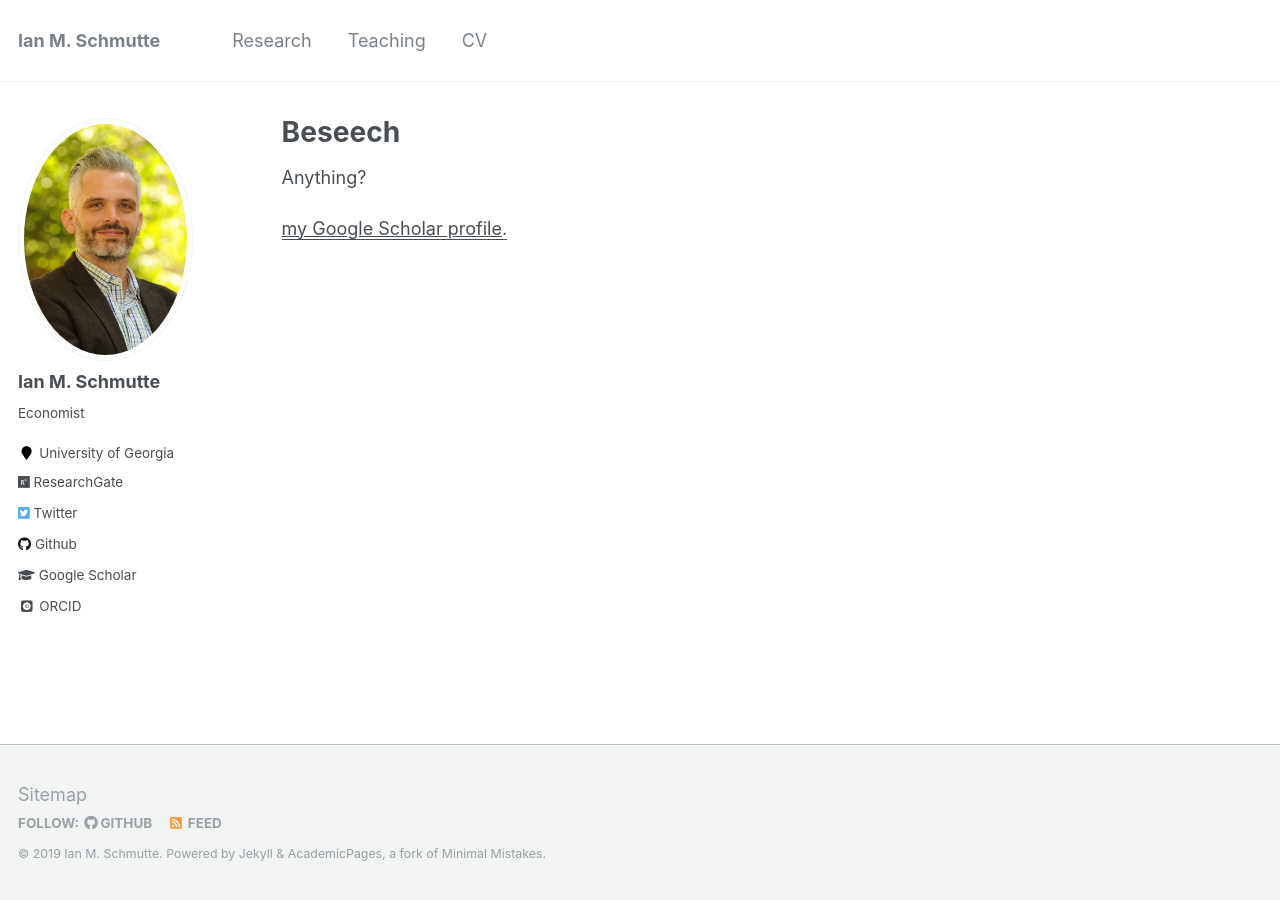
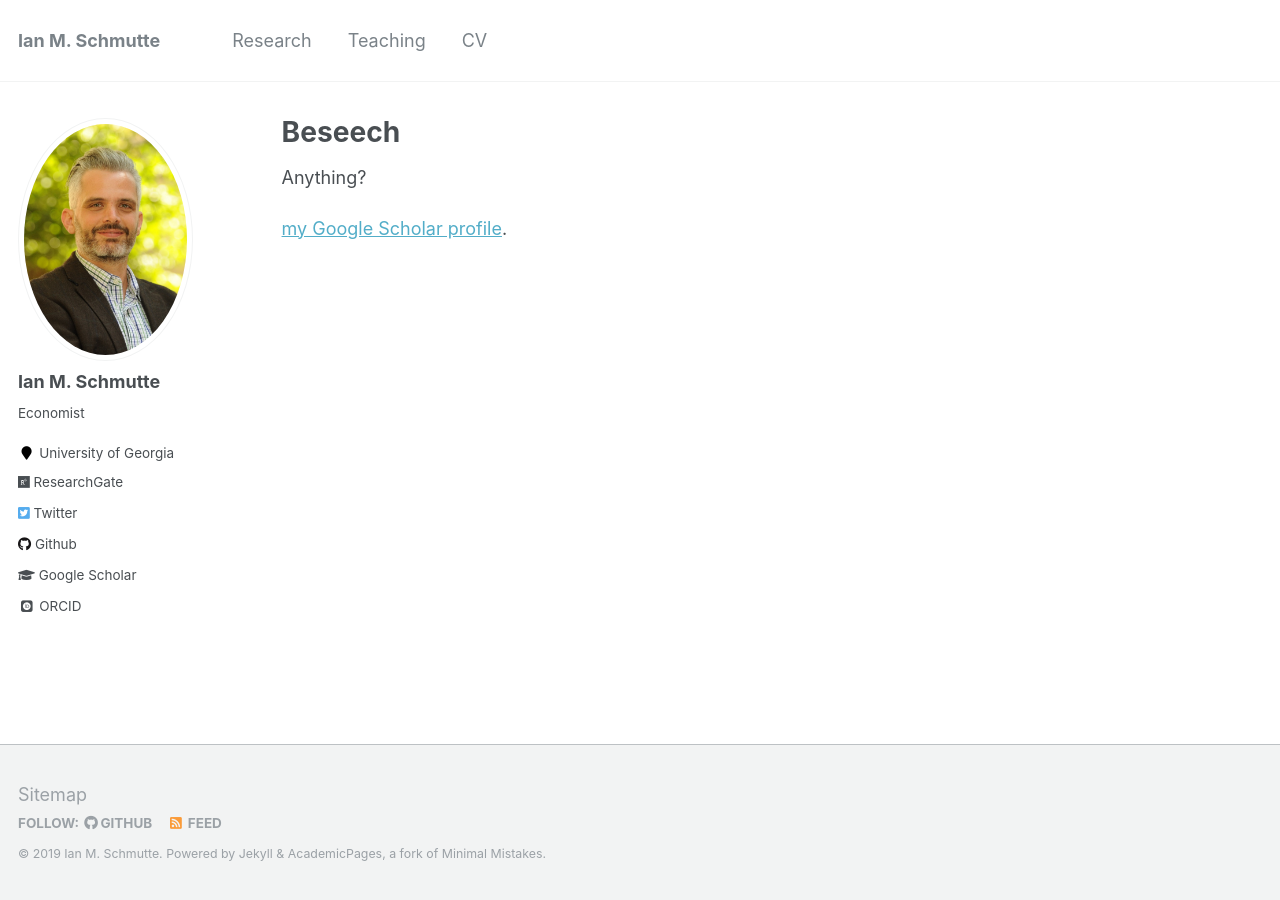
Before and after one commit to ianschmutte/ianschmutte.github.io, a Jekyll site: the page built from _pages/research.md, in a window 1280 px wide. Built offline with Jekyll 4.4.1, drawn with Linux system fonts in a browser that asks for light colours; some web fonts are replaced.

Commit message:
tinkering

```diff
--- a/_config.yml
+++ b/_config.yml
@@ -87,7 +87,7 @@ author:
   employer         :
   googlescholar    : "http://scholar.google.com/citations?user=mwB4cQoAAAAJ"
   email            :
-  researchgate     :  "https://www.researchgate.net/profile/Ian_Schmutte"
+  researchgate     : "https://www.researchgate.net/profile/Ian_Schmutte"
   uri              :
   bitbucket        :
   codepen          :
--- a/_pages/research.md
+++ b/_pages/research.md
@@ -6,7 +6,7 @@ author_profile: true
 ---
 Anything?
 
- <u><a href="{{author.googlescholar}}">my Google Scholar profile</a>.</u>
+ <a href="{{author.googlescholar}}">my Google Scholar profile</a>.
 
 {% if author.googlescholar %}
   You can also find my articles on <u><a href="{{author.googlescholar}}">my Google Scholar profile</a>.</u>
```
